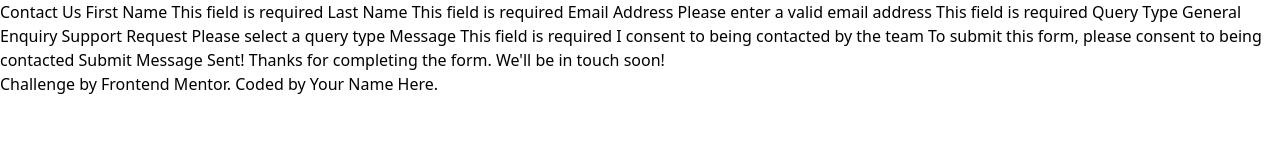
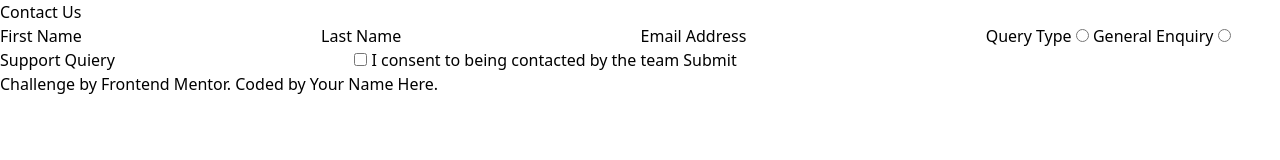
Before and after one commit to Khadijahnclark/Contact-Form, a website: page public/index.html in a window 1280 px wide. Drawn offline with Linux system fonts and the light colour scheme.

Commit message:
Creating the base HTML skeleton

```diff
--- a/public/index.html
+++ b/public/index.html
@@ -15,36 +15,72 @@
   </style> -->
 </head>
 <body>
+  <form>
+    <header>Contact Us</header>
 
-  Contact Us
+    <div class="hidden">
+      <header>Message Sent</header>
+      <p>Thanks for completing the form. We'll be in touch soon!</p>
+    </div>
 
-  First Name
-  This field is required
+    <!-- First Name Input -->
+    <label for="first-name">First Name</label>
+    <input type="text" id="first-name">
+    <label for="first-name" class="hidden">This field is required</label>
 
-  Last Name
-  This field is required
+    <!-- Last Name Input -->
+    <label for="last-name">Last Name</label>
+    <input type="text" id="last-name">
+    <label for="last-name" class="hidden">This field is required</label>
 
-  Email Address
-  Please enter a valid email address
-  This field is required
 
-  Query Type
-  General Enquiry
-  Support Request
-  Please select a query type
+    <!-- Email Address -->
+    <label for="email">Email Address</label>
+    <input type="text" id="email">
+    <label for="email" class="hidden">Please enter a valid email address</label>
+    <label for="email" class=" hidden">This field is required</label>
 
-  Message
-  This field is required
+    <!-- Query Type -->
+    <label for="query-type">Query Type</label>
+    <input type="radio" id="general">
+    <label for="general">General Enquiry</label>
+    <input type="radio" id="support">
+    <label for="support">Support Quiery</label>
+    <label for="radio" for="support" class="hidden">Please select a query type </label>
 
-  I consent to being contacted by the team
-  To submit this form, please consent to being contacted
+    <!-- Message -->
+     <label for="message"></label>
+     <input type="text" id="message">
+     <label for="message" class=" hidden">This field is required</label>
 
-  Submit
+     <!-- consent check -->
+      <input type="checkbox" id="consent-check">
+      <label for="consent-check">I consent to being contacted by the team</label>
+      <label for="conset-check" class="hidden">To submit this form, please consent to being contacted </label>
 
-  Message Sent!
-  Thanks for completing the form. We'll be in touch soon!
+      <!-- submit button -->
+      <button type="submit">Submit</button>
 
-  <div class="attribution">
+  </form>
+  <!-- This field is required
+
+  This field is required -->
+
+  <!-- Please enter a valid email address
+  This field is required -->
+
+  <!-- Please select a query type -->
+
+
+  <!-- This field is required -->
+
+
+  <!-- To submit this form, please consent to being contacted -->
+
+  <!-- Message Sent!
+  Thanks for completing the form. We'll be in touch soon! -->
+
+  <div id="attribution">
     Challenge by <a href="https://www.frontendmentor.io?ref=challenge">Frontend Mentor</a>.
     Coded by <a href="#">Your Name Here</a>.
   </div>
```
Also changed, not shown: public/styles.css.
